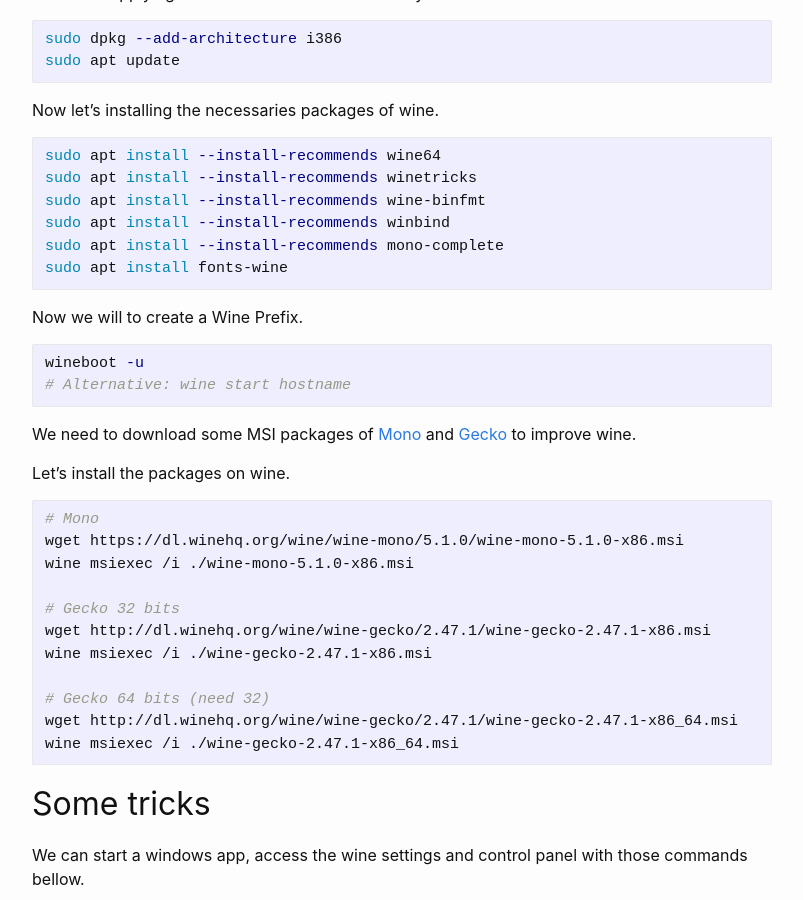
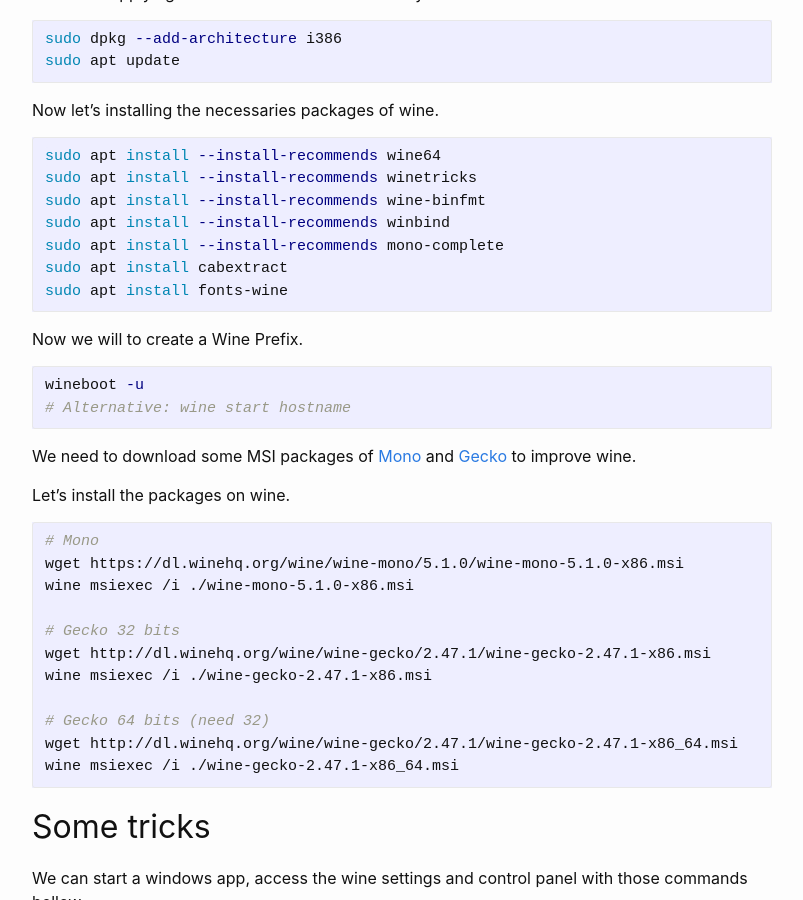
Before and after one commit to ailtonbsj/ailtonbsj.github.io, a Jekyll site: the page built from _posts/2019-11-02-running-windows-apps-on-linux-with-wine.md, in a window 1280 px wide and 900 px high, scrolled down 324 px. Shown: the whole window, without its empty margins (238-1041 px from the left). Built offline with Jekyll 4.4.1, drawn with Linux system fonts in a browser that asks for light colours; comment, search, counter and statistics services are not loaded.

Commit message:
Update 2019-11-02-running-windows-apps-on-linux-with-wine.md

````diff
--- a/_posts/2019-11-02-running-windows-apps-on-linux-with-wine.md
+++ b/_posts/2019-11-02-running-windows-apps-on-linux-with-wine.md
@@ -22,6 +22,7 @@ sudo apt install --install-recommends winetricks
 sudo apt install --install-recommends wine-binfmt
 sudo apt install --install-recommends winbind
 sudo apt install --install-recommends mono-complete
+sudo apt install cabextract
 sudo apt install fonts-wine
 ```
 
````
